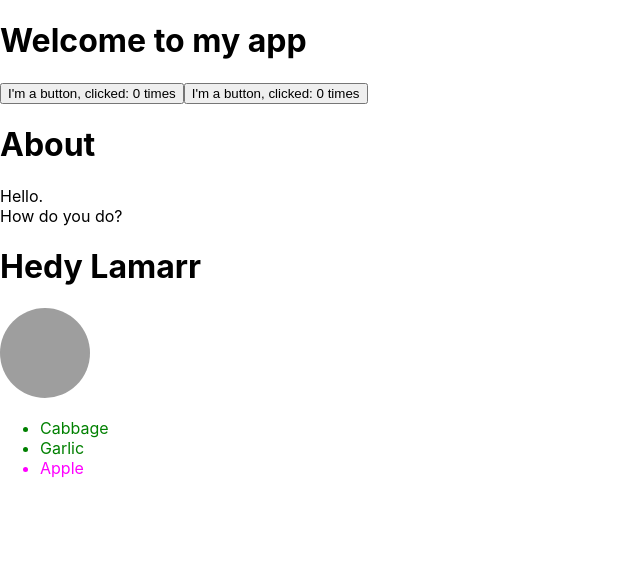
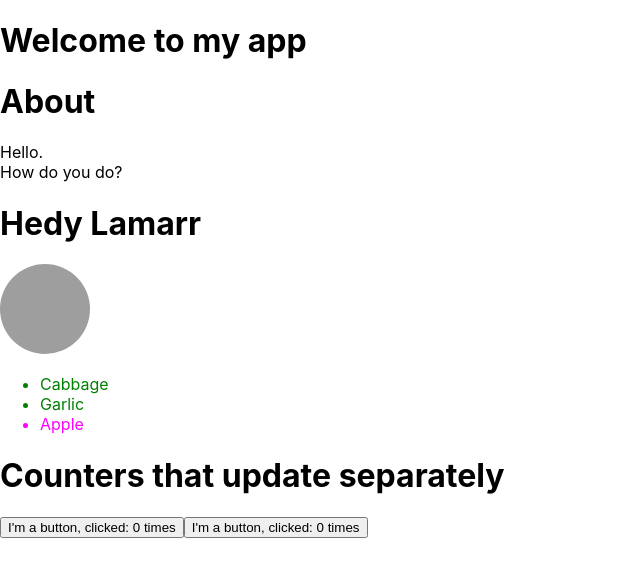
Before and after one commit to Njambi-M/Learning_React, a React (Create React App) app: page / in a window 1280 px wide. Shown: the top 576 px of the page, without its empty margins (0-640 px from the left). Built offline with nearby package versions, Linux system fonts and the light colour scheme; grey boxes are pictures that could not be loaded.

Commit message:
feat: sharing data between components

```diff
--- a/src/App.tsx
+++ b/src/App.tsx
@@ -5,17 +5,27 @@ import MyButton from"./components/MyButton";
 import AboutPage from"./components/AboutPage";
 import Profile from "./components/Profile";
 import ShoppingList from './components/ShoppingList';
+import {useState} from "react";
 
 function App() {
+  const[count, setCount] = useState(0);
+
+        function handleClick(){
+          setCount(count + 1);
+      }
   return(
   <div>
         <h1>Welcome to my app</h1>
-        <MyButton/>
-        <MyButton/>
+        {/* <MyButton/>
+        <MyButton/> */}
         <AboutPage/>
         <Profile/>
         <ShoppingList/>
+        <h1>Counters that update separately</h1>
+        <MyButton count ={count} onClick={handleClick}/>
+        <MyButton count ={count} onClick={handleClick}/>
       </div>
+
       );
 }
 
--- a/src/components/MyButton.tsx
+++ b/src/components/MyButton.tsx
@@ -1,14 +1,14 @@
 import {useState} from "react";
 
-function MyButton(){
+function MyButton({count, onClick}: {count: number, onClick: () => void}){
 
-    const[count, setCount] = useState(0);
-    function handleClick(){
-        alert('Button was clicked!')
-        setCount(count + 1);
-    }
+    // const[count, setCount] = useState(0);
+    // function handleClick(){
+    //     alert('Button was clicked!')
+    //     setCount(count + 1);
+    // }
     return(
-        <button onClick = {handleClick}>I'm a button, clicked: {count} times</button>
+        <button onClick = {onClick}>I'm a button, clicked: {count} times</button>
     );
 }
 
```
